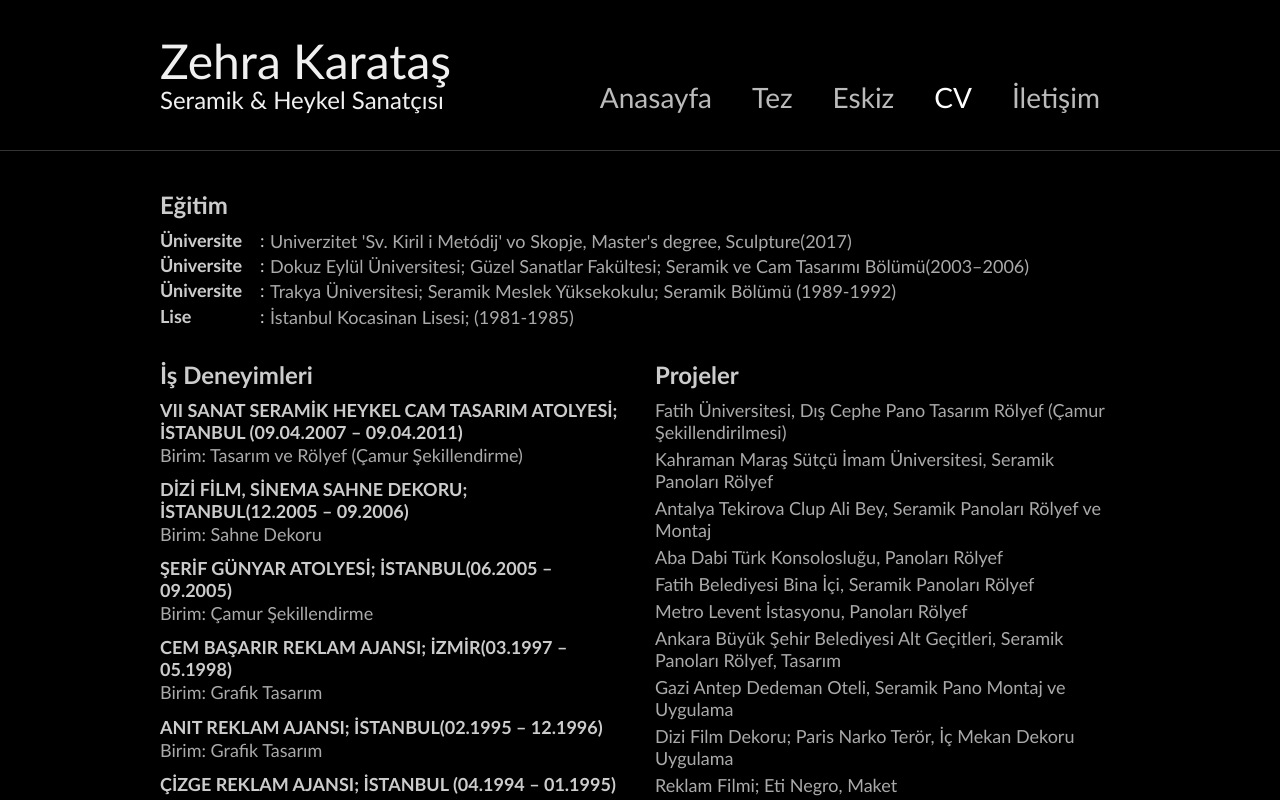
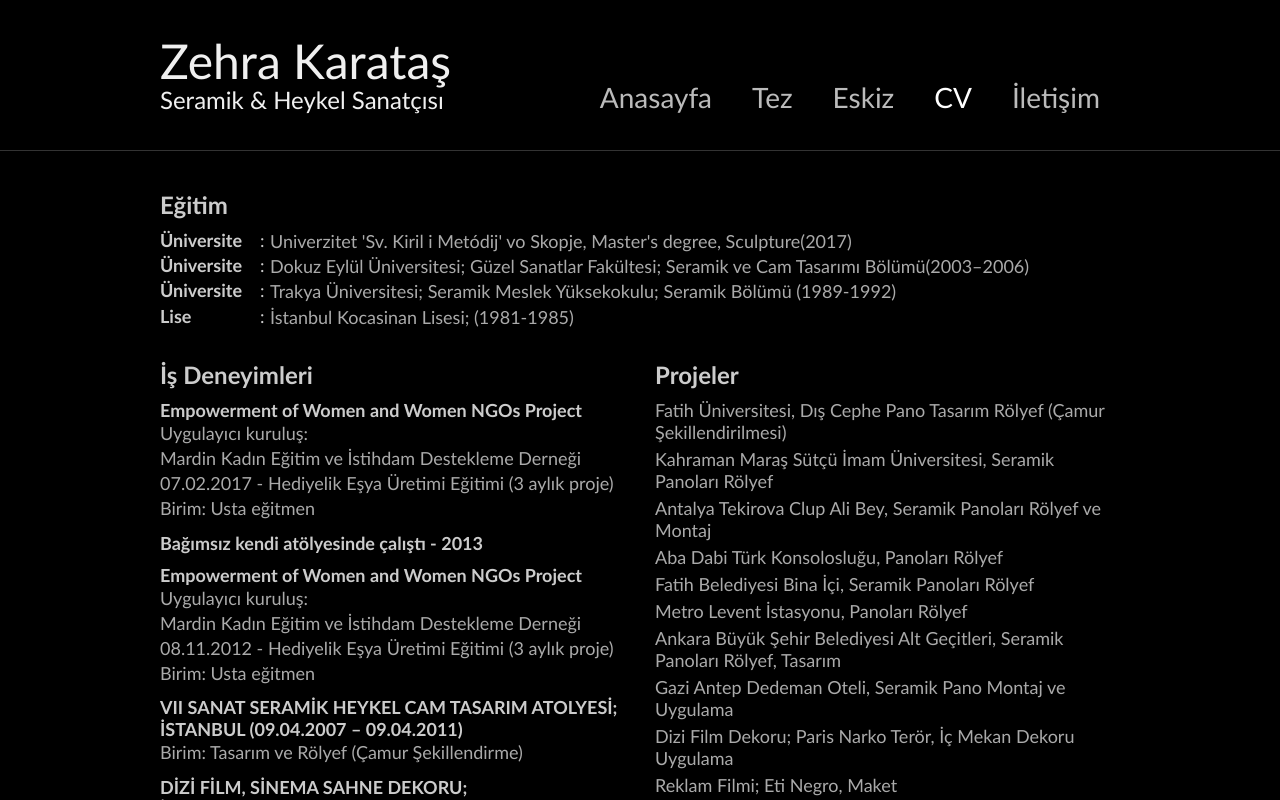
Before and after one commit to ugurozoz/zehrakaratas.art, a React (Create React App) app in the folder zehrakaratas.art/: page /cv in a window 1280 px wide. Built offline with nearby package versions, Linux system fonts and the light colour scheme.

Commit message:
projeler güncellendi

```diff
--- a/zehrakaratas.art/src/Containers/CV/CvContent/CvContent.js
+++ b/zehrakaratas.art/src/Containers/CV/CvContent/CvContent.js
@@ -40,6 +40,38 @@ const cvContent = (props) => {
 
       <div className='st-con job-div'>
         <strong className='gen-head'>İş Deneyimleri</strong>
+
+        <div className='job-div-row'>
+          <strong>Empowerment of Women and Women NGOs Project</strong>
+          <p>
+          Uygulayıcı kuruluş: <br/>
+Mardin Kadın Eğitim ve İstihdam Destekleme Derneği <br/>
+07.02.2017 - Hediyelik Eşya Üretimi Eğitimi (3 aylık proje)
+          </p>
+          <p>Birim: Usta eğitmen</p>
+        </div>
+
+
+        <div className='job-div-row'>
+          <strong>
+           Bağımsız kendi atölyesinde çalıştı - 2013
+          </strong>
+
+        </div>
+
+        <div className='job-div-row'>
+          <strong>Empowerment of Women and Women NGOs Project</strong>
+          <p>
+          Uygulayıcı kuruluş: <br/>
+Mardin Kadın Eğitim ve İstihdam Destekleme Derneği <br/>
+08.11.2012 - Hediyelik Eşya Üretimi Eğitimi (3 aylık proje)
+          </p>
+          <p>Birim: Usta eğitmen</p>
+        </div>
+
+
+
+
         <div className='job-div-row'>
           <strong>
             VII SANAT SERAMİK HEYKEL CAM TASARIM ATOLYESİ; İSTANBUL (09.04.2007
```
